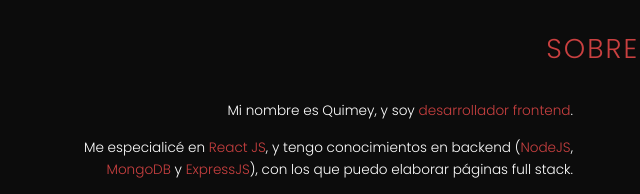
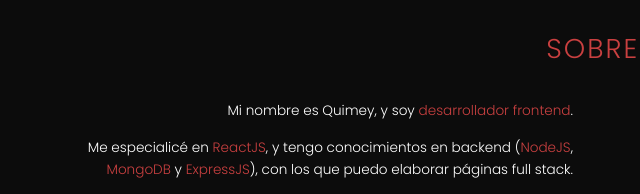
Before and after one commit to Quimey927/portfolio, a plain HTML site: page public/index.html in a window 1280 px wide. Shown: the part 820-1014 px from the top of the page, 26-666 px from the left. Drawn offline with nearby package versions, Linux system fonts and the light colour scheme.

Commit message:
Removes whitespace on React JS

```diff
--- a/public/index.html
+++ b/public/index.html
@@ -98,7 +98,7 @@
               <span class="primary-color">desarrollador frontend</span>.
             </p>
             <p>
-              Me especialicé en <span class="primary-color">React JS</span>, y
+              Me especialicé en <span class="primary-color">ReactJS</span>, y
               tengo conocimientos en backend (<span class="primary-color"
                 >NodeJS</span
               >, <span class="primary-color">MongoDB</span> y
```
